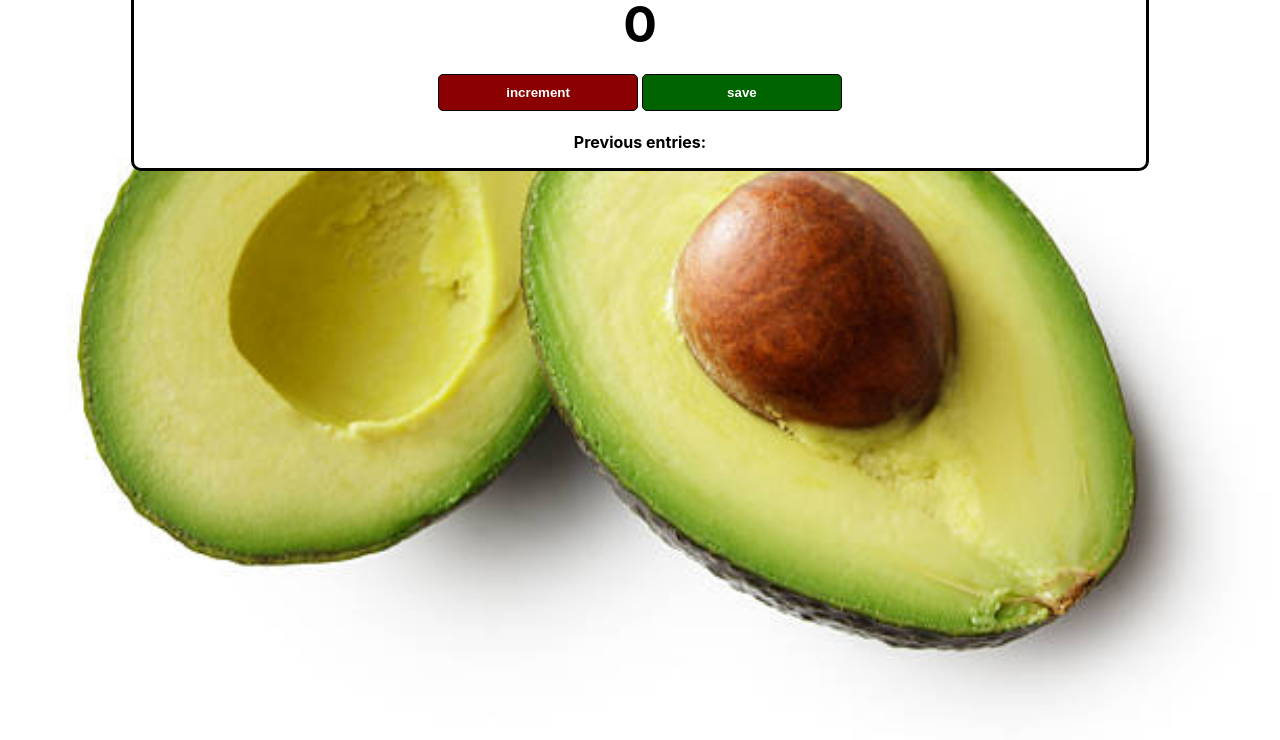
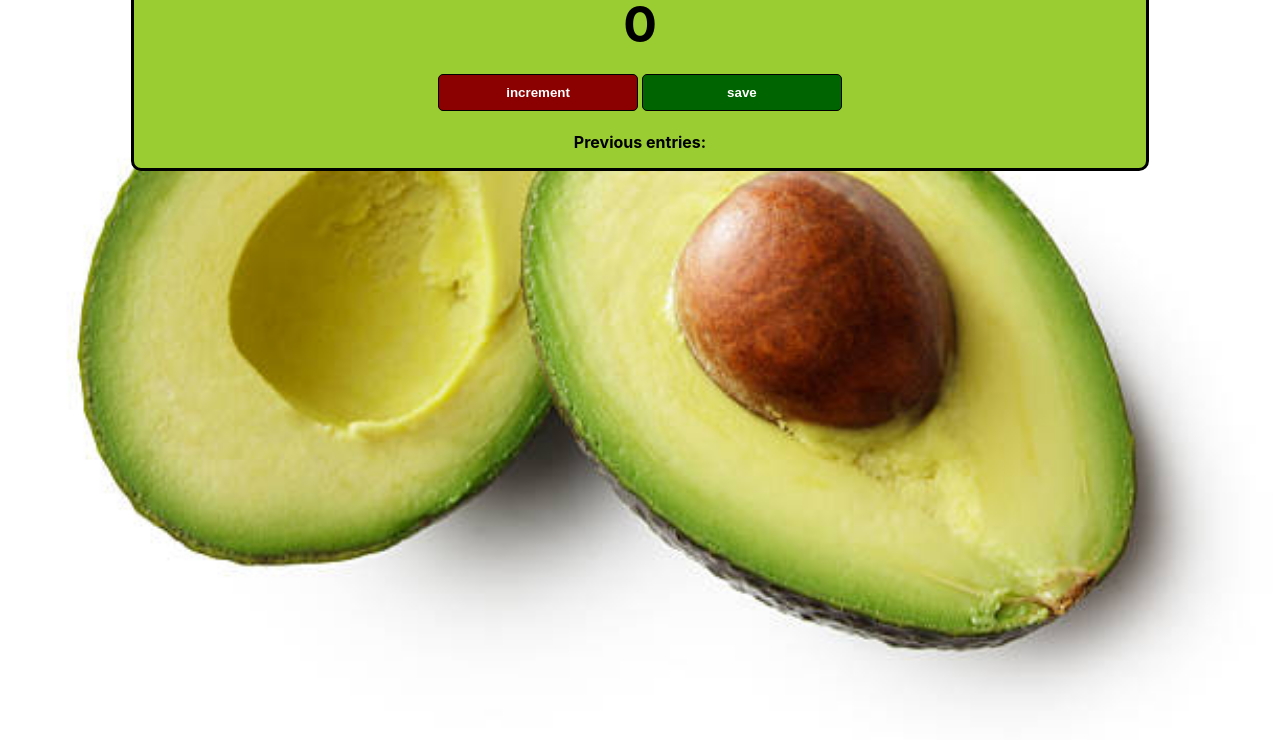
Before and after one commit to biancabuzea200/countAvocados, a plain HTML site: page index.html in a window 1280 px wide. Shown: the part 76-816 px from the top of the page. Drawn offline with Linux system fonts and the light colour scheme.

Commit message:
small fix

```diff
--- a/index.css
+++ b/index.css
@@ -7,7 +7,7 @@ body {
     height: 100vh;
 }
 .container{
-    background: white;
+    background: yellowgreen;
     max-width: 80%;
     margin: auto;
     border: 3px solid black;
```
